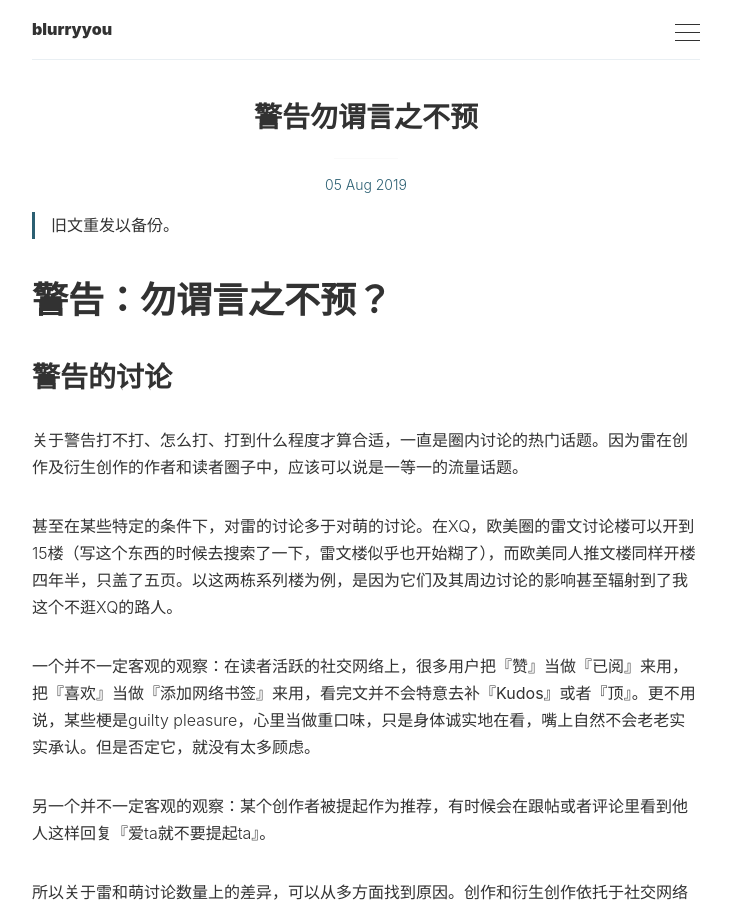
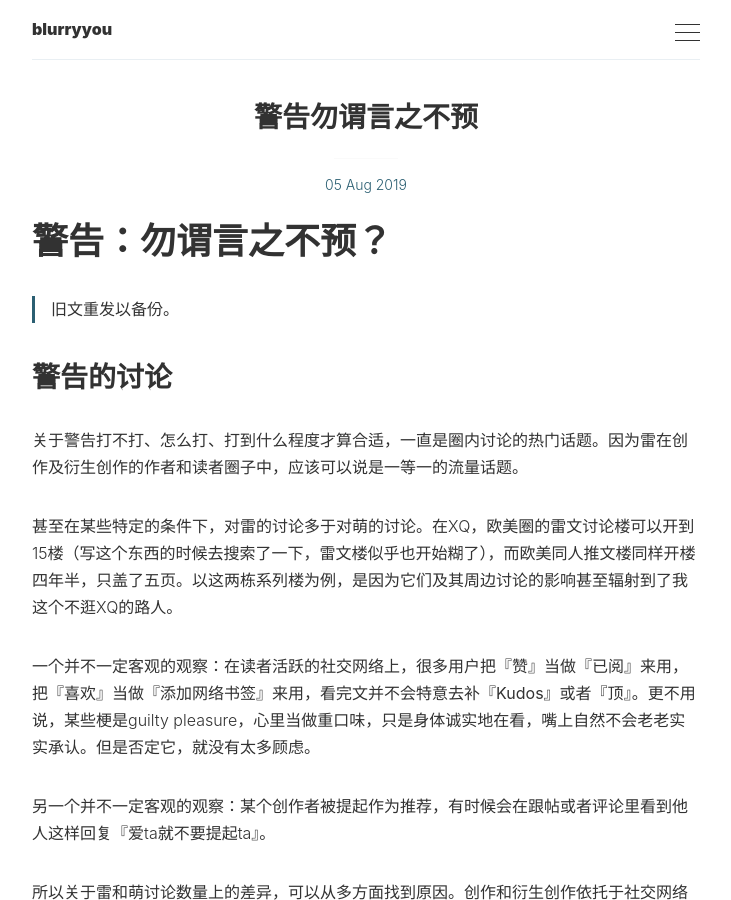
Before and after one commit to blurryyou/blurryyou.github.io, a Jekyll site: the page built from _posts/2019-08-05-use-warnings-be-happy.md, in a window 1280 px wide and 900 px high. Shown: the whole window, without its empty margins (274-1005 px from the left). Built offline with Jekyll 4.4.1, drawn with Linux system fonts in a browser that asks for light colours.

```diff
--- a/_posts/2019-08-05-use-warnings-be-happy.md
+++ b/_posts/2019-08-05-use-warnings-be-happy.md
@@ -6,11 +6,10 @@ tags: [fandom]
 ---
 
 
+# 警告：勿谓言之不预？
 
 > 旧文重发以备份。
 
-
-# 警告：勿谓言之不预？
 
 
 ## 警告的讨论
```
